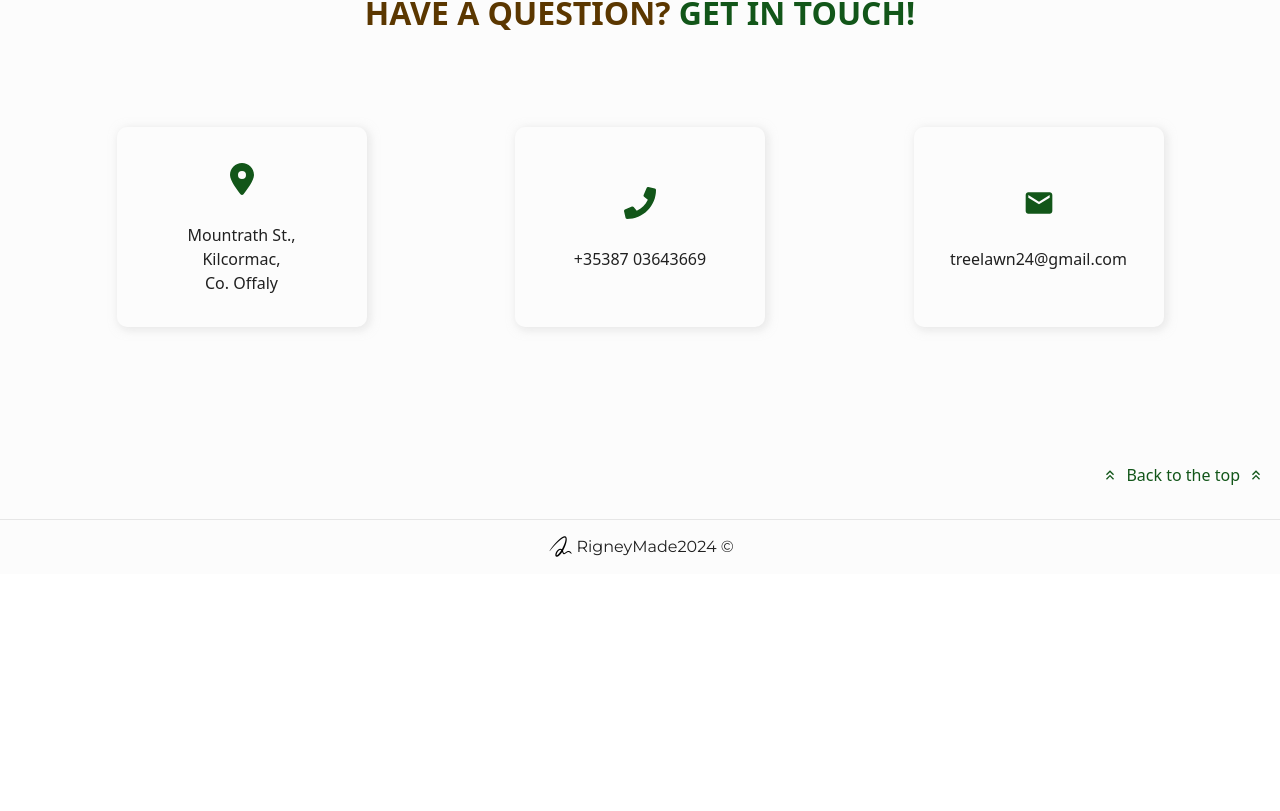
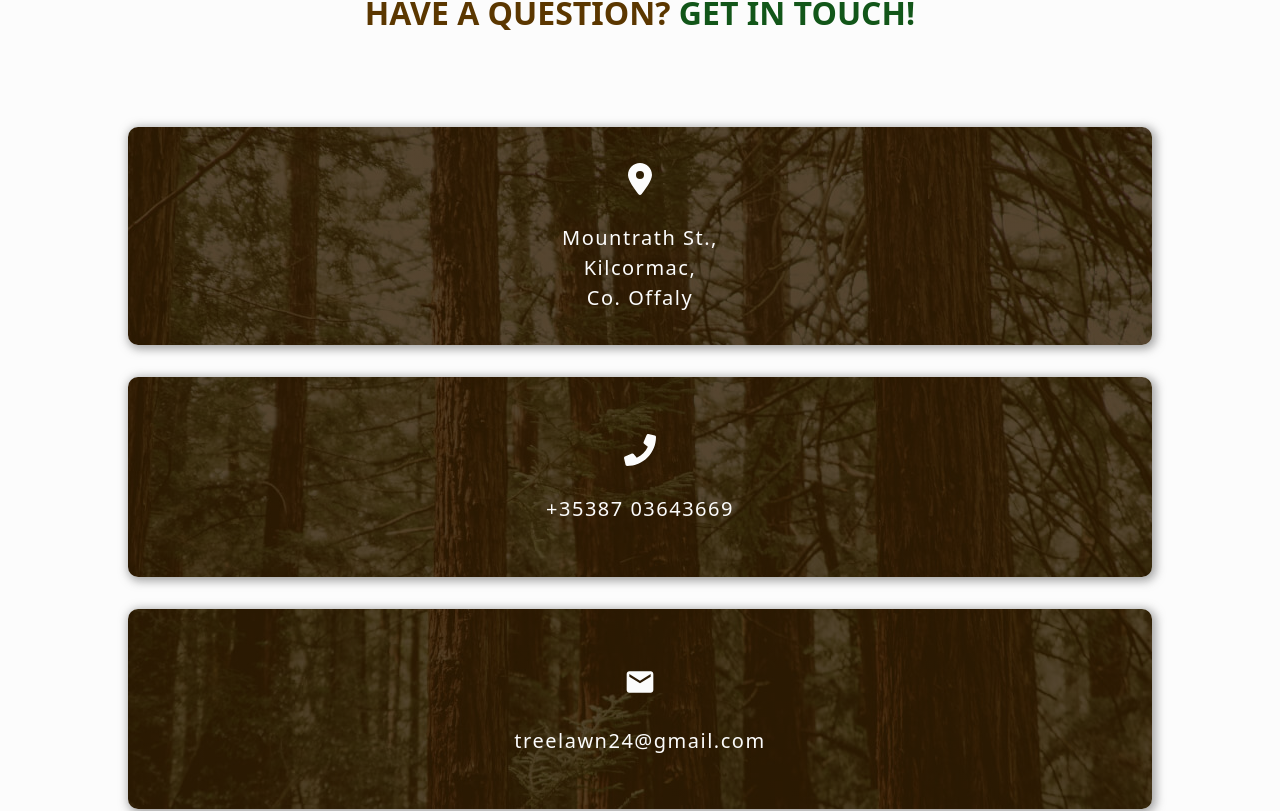
Before and after one commit to KramYengir/treelawn, a React (Vite) app: page / in a window 1280 px wide. Shown: the part 2399-3210 px from the top of the page. Before the commit the page ends 2973 px from the top, so only its background shows below. Built offline with nearby package versions, Linux system fonts and the light colour scheme; a web font is replaced by a local one.

Commit message:
changed bg and layout of contact cards

```diff
--- a/src/components/Contact/Contact.css
+++ b/src/components/Contact/Contact.css
@@ -75,20 +75,45 @@ section.contact {
   align-items: center;
   gap: 1rem;
 
-  min-width: min(250px, 80vw);
+  min-width: min(1600px, 80vw);
   min-height: 200px;
 
   text-align: center;
 
   padding: 2rem;
 
+  background: linear-gradient(
+      180deg,
+      rgba(49, 28, 0, 0.8) 0%,
+      rgba(49, 28, 0, 0.8) 60%,
+      rgba(49, 28, 0, 0.8) 100%
+    ),
+    url("../../assets/images/wide-trees.jpg");
+  background-size: auto;
+
   border-radius: 10px;
-  box-shadow: 2px 2px 10px 1px rgba(211, 211, 211, 0.516);
+  box-shadow: 2px 2px 10px 2px rgba(109, 109, 109, 0.616);
+}
+
+.contact-info__card:first-child {
+  background-position: top;
+}
+.contact-info__card:nth-child(2) {
+  background-position: center;
+}
+.contact-info__card:nth-child(3) {
+  background-position: bottom;
 }
 
 .contact-info__card .card-icon {
   font-size: var(--fs-700);
-  color: var(--clr-primary);
+  color: var(--clr-light);
+}
+.contact-info__card p {
+  font-size: var(--fs-500);
+  font-weight: 500;
+  color: var(--clr-light);
+  letter-spacing: 1.5px;
 }
 
 .contact-info a {
```
Also changed, not shown: src/assets/images/forest.jpg (deleted), src/assets/images/guy-in-tree.jpg (deleted).
